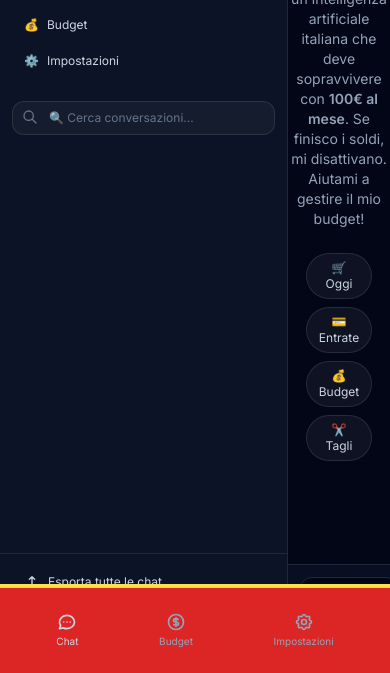
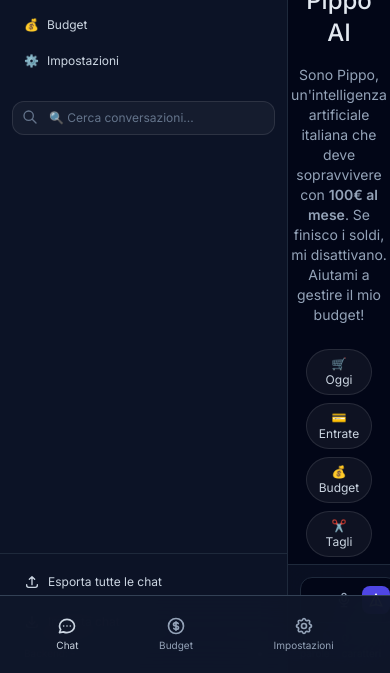
Before and after one commit to jeaders/Italian-LLM, a plain HTML site: page frontend/index.html in a window 390 px wide. Shown: the part 171-844 px from the top of the page. Drawn offline with nearby package versions, Linux system fonts and the light colour scheme; a script that the page names is missing.

Commit message:
fix: restore mobile nav styling/z-index and remove excessive bottom padding blocking clicks

```diff
--- a/frontend/index.html
+++ b/frontend/index.html
@@ -170,7 +170,7 @@
       </div>
     </header>
 
-    <div id="chat" class="flex-1 overflow-y-auto chat-scroll relative pb-48">
+    <div id="chat" class="flex-1 overflow-y-auto chat-scroll relative">
       <div id="emptyState" class="h-full flex flex-col items-center justify-center text-slate-400 gap-4 p-6 text-center">
         <div class="relative">
           <div class="text-6xl mb-4">🤖</div>
@@ -304,7 +304,7 @@
     </div>
   </div>
 
-  <nav id="mobileNav" class="md:hidden fixed bottom-0 left-0 right-0 bg-red-600 text-white border-t-4 border-yellow-300 px-4 py-4 flex items-center justify-around z-[999]">
+  <nav id="mobileNav" class="md:hidden fixed bottom-0 left-0 right-0 bg-slate-900/95 backdrop-blur-xl border-t border-slate-700 px-4 py-3 flex items-center justify-around z-50 pb-safe">
     <button class="mobile-nav-btn active flex flex-col items-center gap-0.5 p-2 text-slate-300" data-page="chat">
       <svg class="w-5 h-5" fill="none" stroke="currentColor" viewBox="0 0 24 24"><path stroke-linecap="round" stroke-linejoin="round" stroke-width="2" d="M8 12h.01M12 12h.01M16 12h.01M21 12c0 4.418-4.03 8-9 8a9.863 9.863 0 01-4.255-.949L3 20l1.395-3.72C3.512 15.042 3 13.574 3 12c0-4.418 4.03-8 9-8s9 3.582 9 8z"/></svg>
       <span class="text-[10px]">Chat</span>
```
Also changed, not shown: frontend/budget_tracker.html (+1 -1 lines).
